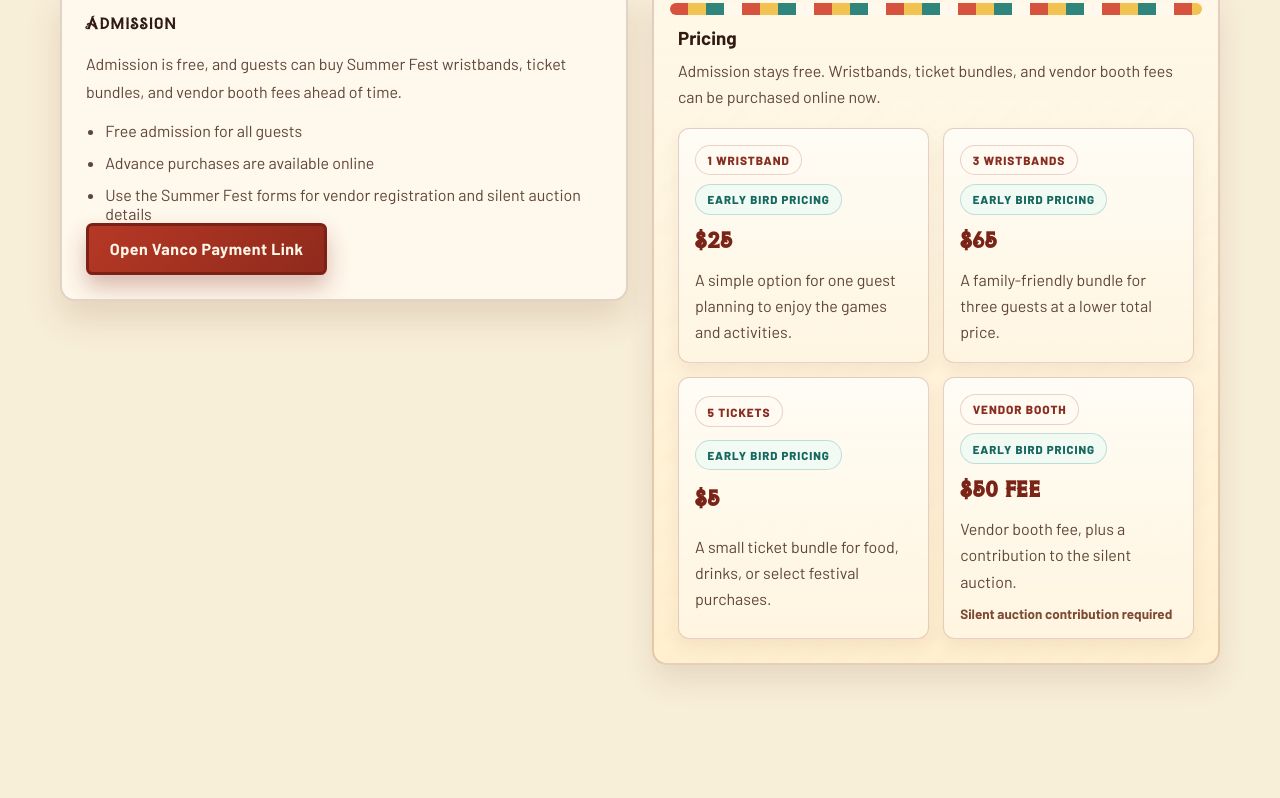
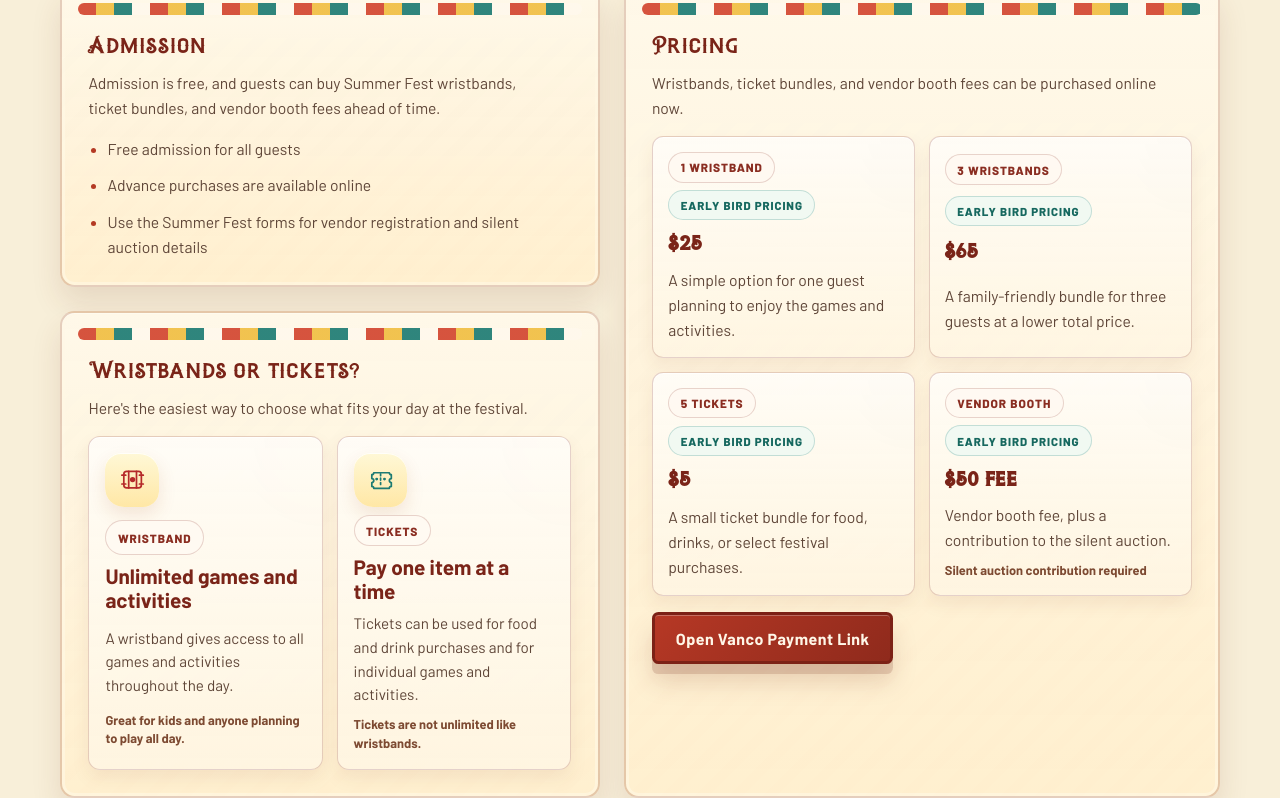
Before and after one commit to joshmzamora/summerfest-htcc, a Next.js app: page /event-info in a window 1280 px wide. Shown: the part 1082-1880 px from the top of the page. Built offline with nearby package versions, Linux system fonts and the light colour scheme.

Commit message:
Add admission explainer section with icons and descriptions for wristbands and tickets

```diff
--- a/app/event-info/page.tsx
+++ b/app/event-info/page.tsx
@@ -6,6 +6,39 @@ import { PageIntro } from "@/components/PageIntro";
 import { Section } from "@/components/Section";
 import { SiteFooter } from "@/components/SiteFooter";
 import { siteContent } from "@/data/site-content";
+
+function AdmissionExplainerIcon({ icon }: { icon: string }) {
+  switch (icon) {
+    case "wristband":
+      return (
+        <svg viewBox="0 0 64 64" fill="none" aria-hidden="true">
+          <path
+            d="M20 15h24a6 6 0 0 1 6 6v22a6 6 0 0 1-6 6H20a6 6 0 0 1-6-6V21a6 6 0 0 1 6-6Z"
+            stroke="currentColor"
+            strokeWidth="3.5"
+          />
+          <path d="M24 15v34M40 15v34" stroke="currentColor" strokeWidth="3.5" strokeLinecap="round" />
+          <circle cx="32" cy="32" r="5.5" fill="currentColor" />
+          <path d="M10 23h8M10 41h8M46 23h8M46 41h8" stroke="currentColor" strokeWidth="3.5" strokeLinecap="round" />
+        </svg>
+      );
+    case "tickets":
+      return (
+        <svg viewBox="0 0 64 64" fill="none" aria-hidden="true">
+          <path
+            d="M14 22a4 4 0 0 0 4-4h32a4 4 0 0 0 4 4v8a4 4 0 0 0 0 8v8a4 4 0 0 0-4 4H18a4 4 0 0 0-4-4v-8a4 4 0 0 0 0-8v-8Z"
+            stroke="currentColor"
+            strokeWidth="3.5"
+            strokeLinejoin="round"
+          />
+          <path d="M32 20v24" stroke="currentColor" strokeWidth="3.5" strokeLinecap="round" strokeDasharray="4 5" />
+          <path d="M24 31h0.01M40 31h0.01" stroke="currentColor" strokeWidth="6" strokeLinecap="round" />
+        </svg>
+      );
+    default:
+      return null;
+  }
+}
 
 export default function EventInfoPage() {
   return (
@@ -26,30 +59,40 @@ export default function EventInfoPage() {
         description="Holy Trinity Summer Fest is a welcoming community celebration with food, fellowship, and family fun for all ages."
       >
         <div className="split-layout event-info-about-layout">
-          <article className="highlight-panel">
+          <article className="highlight-panel admission-panel">
+            <div className="admission-panel-header">
               <h3>{siteContent.admission.title}</h3>
               <p>{siteContent.admission.summary}</p>
+            </div>
             <ul className="detail-list">
               {siteContent.admission.bullets.map((item) => (
                 <li key={item}>{item}</li>
               ))}
             </ul>
-            <div className="button-row">
-              <a
-                className="button button-primary"
-                href={siteContent.admission.cta.href}
-                target={siteContent.admission.cta.external ? "_blank" : undefined}
-                rel={siteContent.admission.cta.external ? "noreferrer" : undefined}
-              >
-                {siteContent.admission.cta.label}
-              </a>
+          </article>
+          <div className="admission-explainer">
+            <div className="admission-explainer-heading">
+              <h3>Wristbands or tickets?</h3>
+              <p>Here&apos;s the easiest way to choose what fits your day at the festival.</p>
             </div>
+            <div className="admission-explainer-grid">
+              {siteContent.admission.explainer.map((item) => (
+                <article className="admission-explainer-card" key={item.title}>
+                  <div className={`admission-explainer-icon icon-${item.icon}`}>
+                    <AdmissionExplainerIcon icon={item.icon} />
+                  </div>
+                  <span className="admission-explainer-label">{item.title}</span>
+                  <h4>{item.headline}</h4>
+                  <p>{item.description}</p>
+                  {item.note ? <em>{item.note}</em> : null}
                 </article>
-          <div className="admission-showcase">
+              ))}
+            </div>
+          </div>
           <div className="pricing-board">
             <div className="pricing-board-header">
               <h3>Pricing</h3>
-                <p>Admission stays free. Wristbands, ticket bundles, and vendor booth fees can be purchased online now.</p>
+              <p>Wristbands, ticket bundles, and vendor booth fees can be purchased online now.</p>
             </div>
             <div className="pricing-grid">
               {siteContent.admission.pricing.map((item) => (
@@ -64,6 +107,15 @@ export default function EventInfoPage() {
                 </article>
               ))}
             </div>
+            <div className="button-row pricing-board-actions">
+              <a
+                className="button button-primary"
+                href={siteContent.admission.cta.href}
+                target={siteContent.admission.cta.external ? "_blank" : undefined}
+                rel={siteContent.admission.cta.external ? "noreferrer" : undefined}
+              >
+                {siteContent.admission.cta.label}
+              </a>
             </div>
           </div>
         </div>
--- a/app/globals.css
+++ b/app/globals.css
@@ -839,12 +839,13 @@ main {
   align-items: start;
 }
 
-.admission-showcase,
 .process-flows {
   display: grid;
   gap: 1rem;
 }
 
+.admission-panel,
+.admission-explainer,
 .pricing-board,
 .process-flow-card {
   position: relative;
@@ -862,10 +863,13 @@ main {
       transparent 24px
     );
   box-shadow:
+    0 0 0 3px rgba(255, 247, 229, 0.55) inset,
     inset 0 1px 0 rgba(255, 255, 255, 0.76),
     0 16px 30px rgba(110, 52, 29, 0.12);
 }
 
+.admission-panel::before,
+.admission-explainer::before,
 .pricing-board::before,
 .process-flow-card::before {
   content: "";
@@ -886,14 +890,33 @@ main {
   opacity: 0.92;
 }
 
+.admission-panel::after {
+  content: none;
+}
+
+.admission-panel-header,
+.admission-explainer-heading,
 .pricing-board-header {
   position: relative;
   z-index: 1;
   display: grid;
-  gap: 0.55rem;
-  padding-top: 0.85rem;
-}
-
+  gap: 0.45rem;
+  padding-top: 0.9rem;
+}
+
+.admission-panel-header h3,
+.admission-explainer-heading h3,
+.pricing-board-header h3 {
+  margin: 0;
+  color: #7a2418;
+  font-family: var(--font-display), cursive;
+  font-size: clamp(1.45rem, 2.6vw, 1.95rem);
+  line-height: 1.08;
+  letter-spacing: 0.03em;
+  font-weight: 400;
+}
+
+.admission-explainer-label,
 .pricing-board-header span,
 .pricing-label,
 .process-step span {
@@ -913,35 +936,118 @@ main {
   text-transform: uppercase;
 }
 
+.admission-explainer-heading h3,
 .pricing-board-header h3,
 .pricing-card strong,
 .process-step strong {
   margin: 0;
 }
 
+.admission-panel-header p,
+.admission-panel li,
+.admission-explainer-heading p,
 .pricing-board-header p,
 .pricing-card p {
   margin: 0;
   color: var(--muted);
-  line-height: 1.65;
+  font-size: 0.98rem;
+  line-height: 1.6;
+}
+
+.admission-panel .detail-list {
+  gap: 0.7rem;
+  margin-top: 1rem;
+}
+
+.admission-panel .detail-list li::marker {
+  color: #b43a24;
+}
+
+.admission-panel-header,
+.admission-explainer-heading,
+.pricing-board-header {
+  padding-right: 2rem;
+}
+
+.admission-explainer-grid {
+  position: relative;
+  z-index: 1;
+  display: grid;
+  gap: 0.85rem;
+  margin-top: 1rem;
+}
+
+.admission-explainer-card {
+  display: grid;
+  gap: 0.55rem;
+  padding: 1rem;
+  border: 1px solid rgba(126, 37, 25, 0.2);
+  border-radius: 0.75rem;
+  background:
+    linear-gradient(180deg, rgba(255, 252, 246, 0.98), rgba(255, 245, 225, 0.92)),
+    radial-gradient(circle at top right, rgba(240, 190, 66, 0.18), transparent 32%);
+  box-shadow:
+    inset 0 1px 0 rgba(255, 255, 255, 0.82),
+    0 8px 18px rgba(125, 65, 32, 0.08);
+}
+
+.admission-explainer-icon {
+  display: grid;
+  place-items: center;
+  width: 3.35rem;
+  height: 3.35rem;
+  border-radius: 1rem 1.25rem 1rem 1.2rem;
+  background:
+    linear-gradient(180deg, rgba(255, 248, 214, 0.98), rgba(255, 231, 164, 0.98));
+  box-shadow:
+    inset 0 1px 0 rgba(255, 255, 255, 0.85),
+    0 8px 18px rgba(168, 74, 22, 0.12);
+}
+
+.admission-explainer-icon svg {
+  width: 1.95rem;
+  height: 1.95rem;
+}
+
+.admission-explainer-icon.icon-wristband {
+  color: var(--berry);
+}
+
+.admission-explainer-icon.icon-tickets {
+  color: var(--teal);
+}
+
+.admission-explainer-card h4 {
+  margin: 0;
+  font-size: clamp(1.08rem, 2.1vw, 1.3rem);
+  line-height: 1.18;
+  color: #7a2418;
+}
+
+.admission-explainer-card p {
+  margin: 0;
+  color: var(--muted);
+  font-size: 0.95rem;
+  line-height: 1.55;
 }
 
 .pricing-grid {
   position: relative;
   z-index: 1;
   display: grid;
-  gap: 0.9rem;
-  margin-top: 1.1rem;
+  gap: 0.85rem;
+  margin-top: 1rem;
 }
 
 .pricing-card {
   display: grid;
-  gap: 0.65rem;
-  padding: 1rem;
+  gap: 0.55rem;
+  padding: 0.95rem;
   border: 1px solid rgba(126, 37, 25, 0.2);
   border-radius: 0.7rem;
   background:
-    linear-gradient(180deg, rgba(255, 252, 246, 0.96), rgba(255, 245, 225, 0.92));
+    linear-gradient(180deg, rgba(255, 252, 246, 0.98), rgba(255, 245, 225, 0.92)),
+    radial-gradient(circle at top right, rgba(29, 123, 115, 0.14), transparent 34%);
   box-shadow:
     inset 0 1px 0 rgba(255, 255, 255, 0.82),
     0 8px 18px rgba(125, 65, 32, 0.08);
@@ -950,15 +1056,15 @@ main {
 .pricing-card-topline {
   display: flex;
   flex-wrap: wrap;
-  gap: 0.55rem;
+  gap: 0.45rem;
   align-items: center;
   justify-content: space-between;
 }
 
 .pricing-card strong {
   font-family: var(--font-display), cursive;
-  font-size: clamp(1.55rem, 4vw, 2rem);
-  line-height: 0.98;
+  font-size: clamp(1.35rem, 3vw, 1.8rem);
+  line-height: 1;
   letter-spacing: 0.03em;
   color: #7a2418;
 }
@@ -979,11 +1085,25 @@ main {
   text-transform: uppercase;
 }
 
+.pricing-board-actions {
+  margin-top: 1rem;
+}
+
+.pricing-board .button-primary {
+  border-width: 3px;
+  box-shadow:
+    inset 0 1px 0 rgba(255, 255, 255, 0.28),
+    0 10px 0 rgba(110, 39, 24, 0.16),
+    0 18px 24px rgba(125, 52, 30, 0.18);
+}
+
+.admission-explainer-card em,
 .pricing-card em {
   color: #7d4a32;
-  font-size: 0.84rem;
+  font-size: 0.8rem;
   font-style: normal;
   font-weight: 700;
+  line-height: 1.45;
 }
 
 .process-diagram {
@@ -1295,6 +1415,18 @@ main {
   margin: 0 0 0.75rem;
   font-family: var(--font-display), cursive;
   font-size: 1.5rem;
+  letter-spacing: 0.03em;
+  font-weight: 400;
+}
+
+.admission-panel .admission-panel-header h3,
+.admission-explainer .admission-explainer-heading h3,
+.pricing-board .pricing-board-header h3 {
+  margin: 0;
+  color: #7a2418;
+  font-family: var(--font-display), cursive;
+  font-size: clamp(1.45rem, 2.6vw, 1.95rem);
+  line-height: 1.08;
   letter-spacing: 0.03em;
   font-weight: 400;
 }
@@ -2312,8 +2444,15 @@ span.poster-sticker-family::after {
     grid-template-columns: repeat(2, minmax(0, 1fr));
   }
 
+  .admission-explainer-grid,
   .pricing-grid {
     grid-template-columns: repeat(2, minmax(0, 1fr));
+  }
+
+  .admission-panel,
+  .admission-explainer,
+  .pricing-board {
+    padding: 1.65rem;
   }
 
   .cta-ribbon-shell {
@@ -2385,14 +2524,23 @@ span.poster-sticker-family::after {
 }
 
 @media (max-width: 520px) {
+  .admission-panel,
+  .admission-explainer,
   .pricing-board,
   .process-flow-card {
     padding: 1.3rem;
   }
 
+  .admission-explainer-card,
   .pricing-card,
   .process-step {
     padding: 0.9rem;
+  }
+
+  .admission-panel-header,
+  .admission-explainer-heading,
+  .pricing-board-header {
+    padding-right: 0;
   }
 
   .get-involved-page .section-heading {
@@ -2489,6 +2637,27 @@ span.poster-sticker-family::after {
   .contact-grid,
   .page-intro-shell {
     grid-template-columns: repeat(2, minmax(0, 1fr));
+  }
+
+  .event-info-about-layout {
+    grid-template-columns: minmax(0, 0.95fr) minmax(0, 1.05fr);
+    grid-template-areas:
+      "admission pricing"
+      "explainer pricing";
+    align-items: start;
+  }
+
+  .admission-panel {
+    grid-area: admission;
+  }
+
+  .admission-explainer {
+    grid-area: explainer;
+  }
+
+  .pricing-board {
+    grid-area: pricing;
+    align-self: stretch;
   }
 
   .process-diagram {
--- a/data/site-content.ts
+++ b/data/site-content.ts
@@ -51,6 +51,22 @@ export const siteContent = {
       href: paymentUrl,
       external: true,
     },
+    explainer: [
+      {
+        title: "Wristband",
+        icon: "wristband",
+        headline: "Unlimited games and activities",
+        description: "A wristband gives access to all games and activities throughout the day.",
+        note: "Great for kids and anyone planning to play all day.",
+      },
+      {
+        title: "Tickets",
+        icon: "tickets",
+        headline: "Pay one item at a time",
+        description: "Tickets can be used for food and drink purchases and for individual games and activities.",
+        note: "Tickets are not unlimited like wristbands.",
+      },
+    ],
     pricing: [
       {
         title: "1 wristband",
```
Lines whose indentation alone changed are shown as unchanged.
